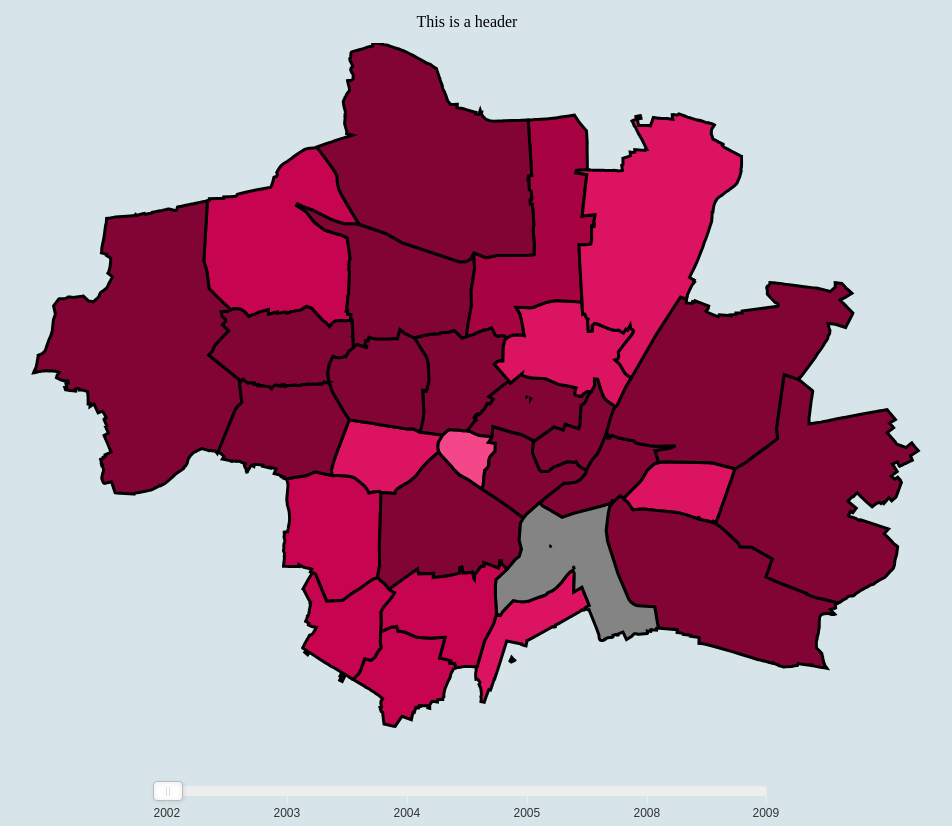
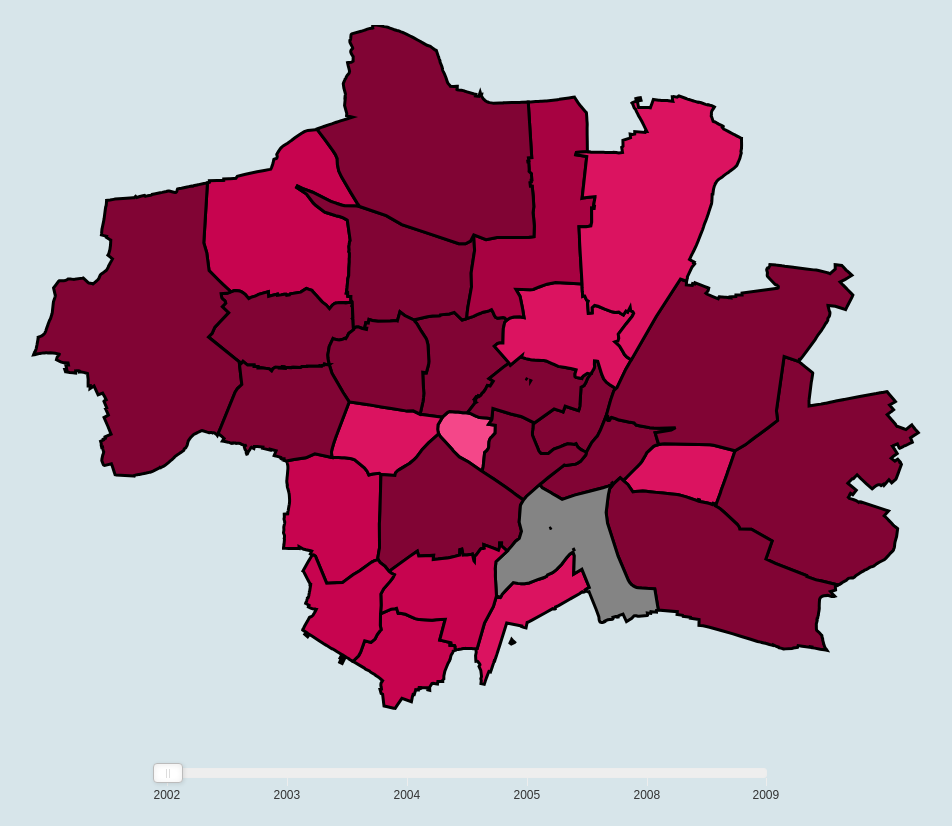
Before and after one commit to jsdelivrbot/mvt, a website: page views/index.html in a window 1280 px wide. Shown: the whole page, without its empty margins (173-1125 px from the left). Drawn offline with Linux system fonts and the light colour scheme.

Commit message:
removed header span

```diff
--- a/views/index.html
+++ b/views/index.html
@@ -13,7 +13,6 @@
 <body>
     <div id="content">
         <div id="header">
-            <span>This is a header</span>
         </div>
         <div id="map-container"></div>
         <div id="footer">
```
